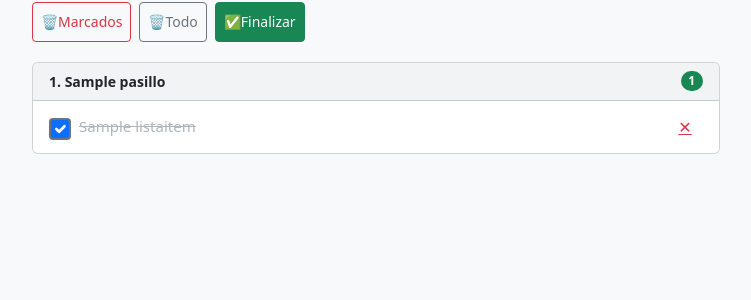
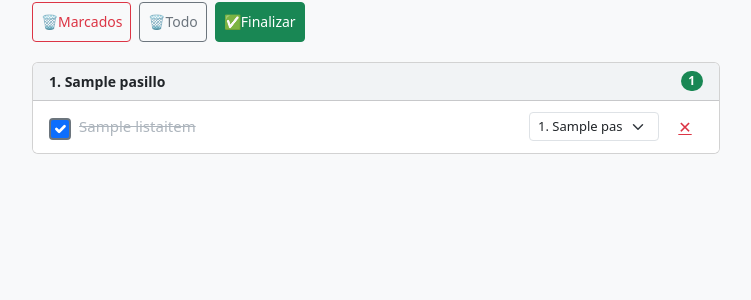
Before and after one commit to Medulino/smartshop, a Django app: page / in a window 1280 px wide. Shown: the part 336-636 px from the top of the page, without its empty margins (264-1015 px from the left). Run offline with Django 5.2, Linux system fonts and the light colour scheme; a user stored in the database is signed in; tables that the repository leaves empty hold one stand-in row (values such as "Sample post"); some libraries are stand-ins or nearby versions.

Commit message:
Permitir reasignar pasillo de un producto y ordenar keywords alfabéticamente
El selector de pasillo ahora se muestra siempre (no solo si está sin
asignar) y al reasignar se limpia la keyword antigua para no dejar
mapeos duplicados. Las keywords se listan por orden alfabético en
toda la app (Meta.ordering en Keyword).

```diff
--- a/compra/models.py
+++ b/compra/models.py
@@ -52,6 +52,7 @@ class Keyword(models.Model):
     palabra = models.CharField(max_length=100)
 
     class Meta:
+        ordering = ['palabra']
         verbose_name = 'Palabra clave'
         verbose_name_plural = 'Palabras clave'
         unique_together = ('pasillo', 'palabra')
--- a/compra/views.py
+++ b/compra/views.py
@@ -155,9 +155,14 @@ def asignar_pasillo(request, item_id):
     item.pasillo = pasillo
     item.save()
 
+    palabra = item.nombre.lower().strip()
+    Keyword.objects.filter(
+        pasillo__supermercado=pasillo.supermercado,
+        palabra=palabra
+    ).exclude(pasillo=pasillo).delete()
     Keyword.objects.get_or_create(
         pasillo=pasillo,
-        palabra=item.nombre.lower().strip()
+        palabra=palabra
     )
 
     return JsonResponse({
--- a/templates/compra/lista.html
+++ b/templates/compra/lista.html
@@ -224,16 +224,14 @@ select option { background-color: #2b2b2b; color: #f0f0f0; }
                        {% if item.en_carro %}checked{% endif %}
                        onchange="toggleCarro({{ item.id }}, this)">
                 <span class="flex-grow-1" style="font-size:15px">{{ item.nombre|capfirst }}</span>
-                {% if not item.pasillo %}
                 <select class="form-select form-select-sm w-auto"
                         onchange="asignarPasillo({{ item.id }}, this.value)"
                         style="font-size:13px; max-width:130px">
-                    <option value="">📍 Asignar...</option>
+                    <option value="">📍 {% if item.pasillo %}Cambiar...{% else %}Asignar...{% endif %}</option>
                     {% for p in supermercado.pasillos.all %}
-                    <option value="{{ p.id }}">{{ p.orden }}. {{ p.nombre|truncatechars:15 }}</option>
+                    <option value="{{ p.id }}" {% if item.pasillo_id == p.id %}selected{% endif %}>{{ p.orden }}. {{ p.nombre|truncatechars:15 }}</option>
                     {% endfor %}
                 </select>
-                {% endif %}
                 <button class="btn btn-link text-danger p-0 btn-eliminar"
                         onclick="eliminarProducto({{ item.id }})">✕</button>
             </li>
```
Also changed, not shown: compra/migrations/0003_alter_keyword_options.py (added).
